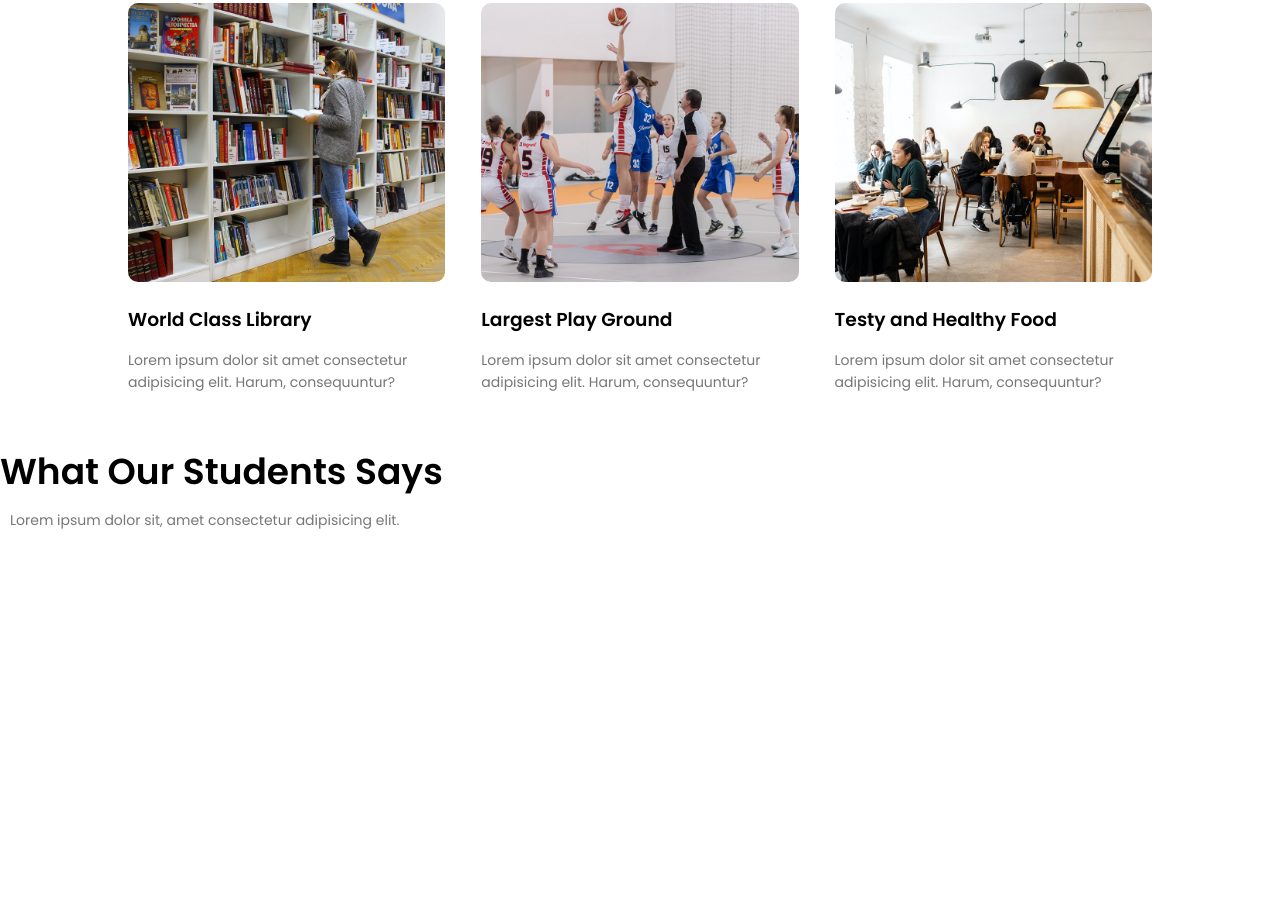
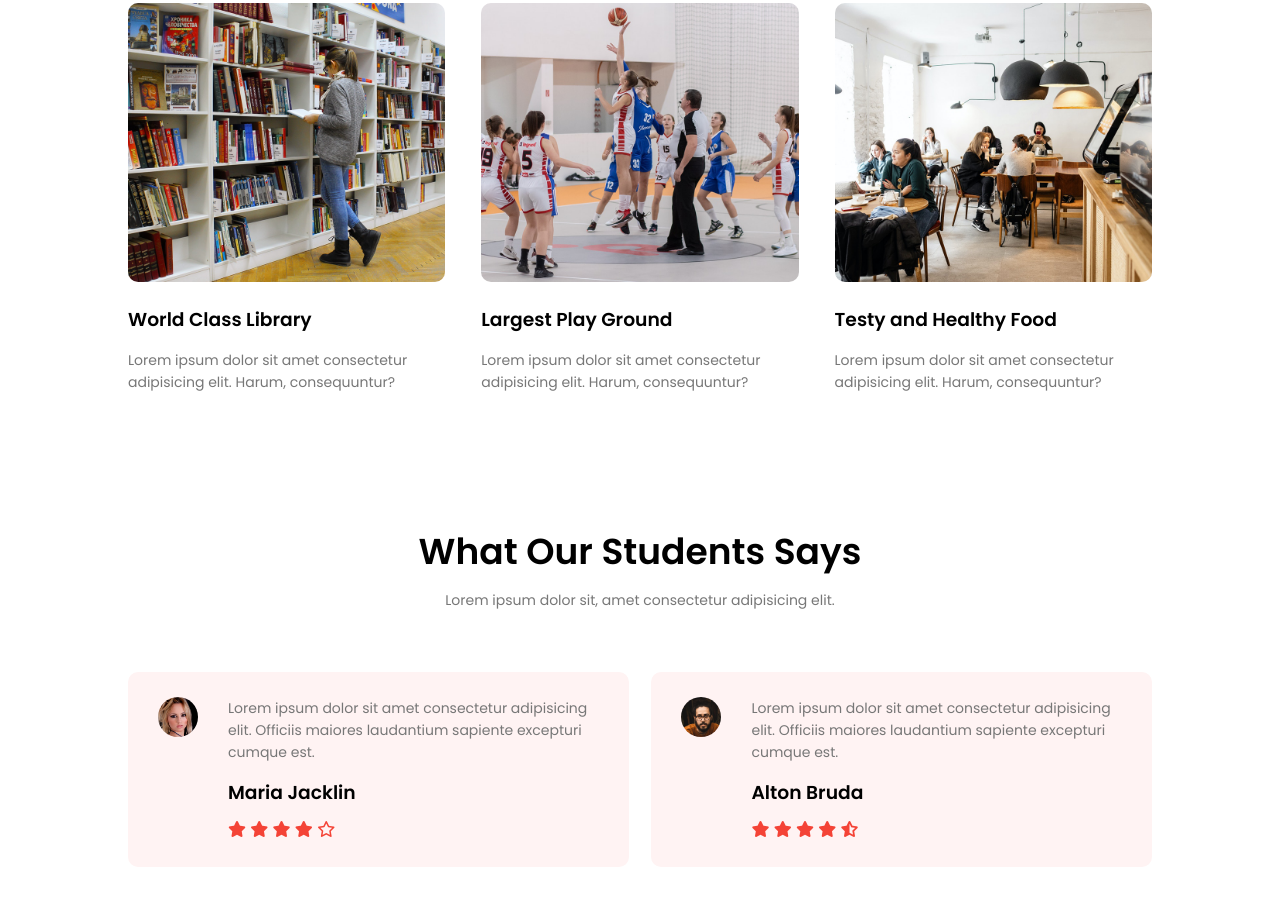
Before and after one commit to mdsohag65/eduford-website, a plain HTML site: page index.html in a window 1280 px wide. Shown: the part 2184-3102 px from the top of the page. Before the commit the page ends 2725 px from the top, so only its background shows below. Drawn offline with Linux system fonts and the light colour scheme.

Commit message:
testimonials added

```diff
--- a/index.html
+++ b/index.html
@@ -125,6 +125,35 @@
     <section class="testimonials">
         <h1>What Our Students Says</h1>
         <p>Lorem ipsum dolor sit, amet consectetur adipisicing elit.</p>
+
+        <div class="row">
+            <div class="testi-col">
+                <img src="./img/user1.jpg" alt="">
+                <div>
+                    <p>Lorem ipsum dolor sit amet consectetur adipisicing elit. Officiis maiores laudantium sapiente
+                        excepturi cumque est.</p>
+                    <h3>Maria Jacklin</h3>
+                    <i class="fas fa-star"></i>
+                    <i class="fas fa-star"></i>
+                    <i class="fas fa-star"></i>
+                    <i class="fas fa-star"></i>
+                    <i class="far fa-star"></i>
+                </div>
+            </div>
+            <div class="testi-col">
+                <img src="./img/user2.jpg" alt="">
+                <div>
+                    <p>Lorem ipsum dolor sit amet consectetur adipisicing elit. Officiis maiores laudantium sapiente
+                        excepturi cumque est.</p>
+                    <h3>Alton Bruda</h3>
+                    <i class="fas fa-star"></i>
+                    <i class="fas fa-star"></i>
+                    <i class="fas fa-star"></i>
+                    <i class="fas fa-star"></i>
+                    <i class="fas fa-star-half-alt"></i>
+                </div>
+            </div>
+        </div>
     </section>
 
 
--- a/style.css
+++ b/style.css
@@ -266,3 +266,54 @@ h3 {
     margin-bottom: 15px;
     text-align: left;
 }
+
+/*-------------- testimonials --------------*/
+
+.testimonials {
+    width: 80%;
+    margin: auto;
+    padding-top: 80px;
+    text-align: center;
+}
+
+.testi-col {
+    flex-basis: 44%;
+    border-radius: 10px;
+    margin-bottom: 5%;
+    text-align: left;
+    background: #fff3f3;
+    padding: 25px;
+    cursor: pointer;
+    display: flex;
+}
+
+.testi-col img {
+    height: 40px;
+    margin-left: 5px;
+    margin-right: 30px;
+    border-radius: 50%;
+}
+
+.testi-col p {
+    padding: 0;
+}
+
+.testi-col h3 {
+    margin-top: 15px;
+    text-align: left;
+}
+
+.testi-col .fas,
+.far {
+    color: #f44336;
+}
+
+@media (max-width: 700px) {
+    .testi-col img {
+
+        margin-left: 0px;
+        margin-right: 15px;
+
+    }
+
+}
```
